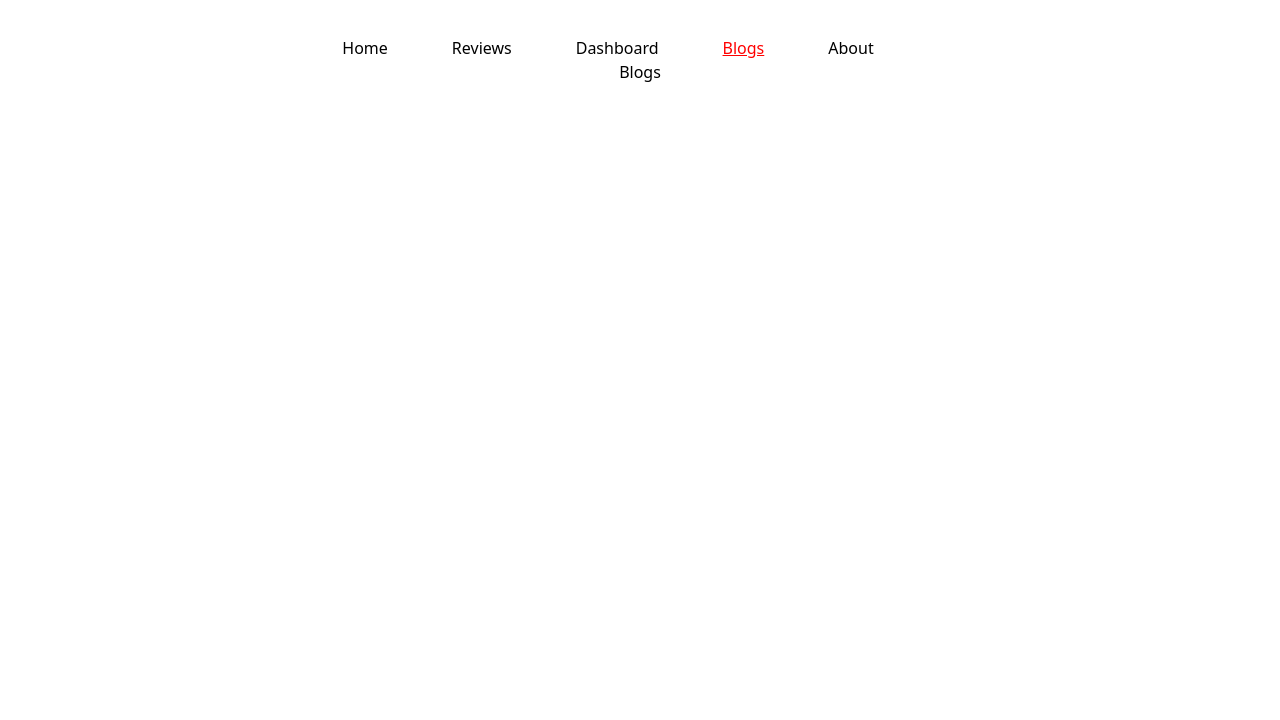
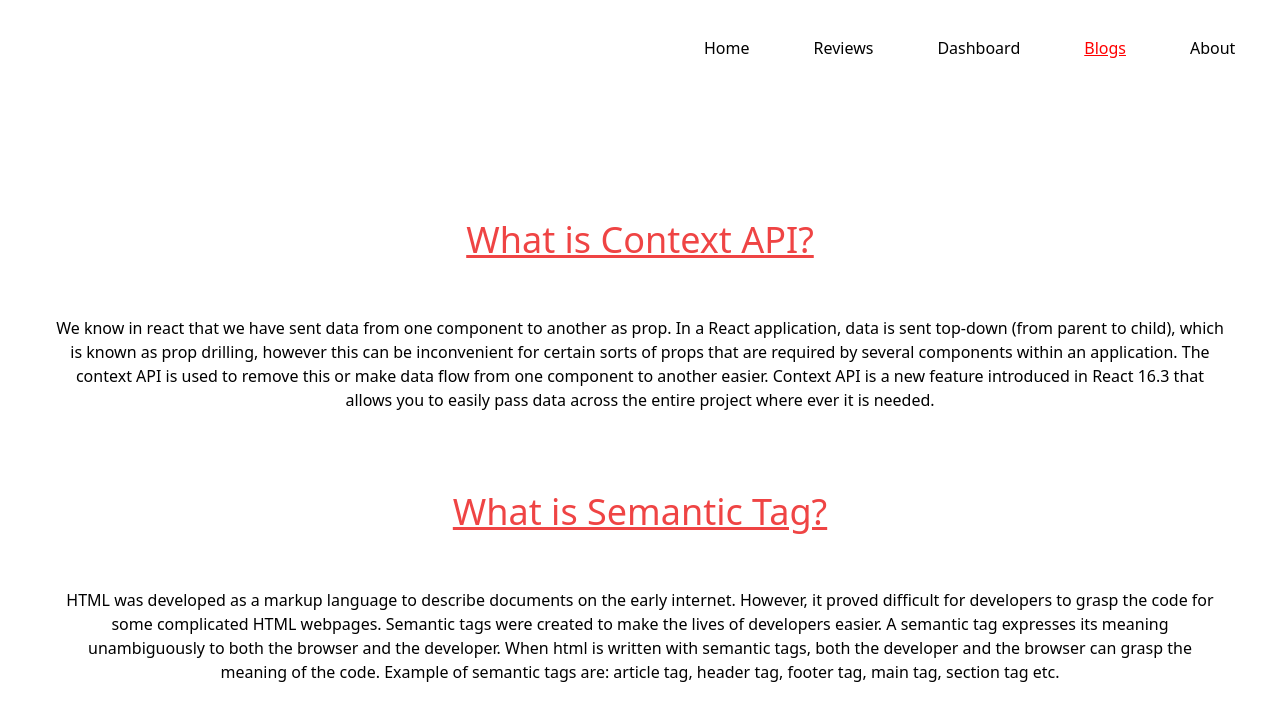
Before and after one commit to FarhanSafin/Product-Analysis-BAT-, a React (Create React App) app: page /blogs in a window 1280 px wide. Shown: the top 720 px of the page. Built offline with nearby package versions, Linux system fonts and the light colour scheme.

Commit message:
Home page and blog page done

```diff
--- a/src/components/Blogs/Blogs.js
+++ b/src/components/Blogs/Blogs.js
@@ -2,8 +2,11 @@ import React from 'react';
 
 const Blogs = () => {
     return (
-        <div>
-            <h2>Blogs</h2>
+        <div className='mt-40'>
+            <h2 className='underline text-4xl mt-20 text-red-500'>What is Context API?</h2>
+            <p className='m-14'>We know in react that we have sent data from one component to another as prop. In a React application, data is sent top-down (from parent to child), which is known as prop drilling, however this can be inconvenient for certain sorts of props that are required by several components within an application. The context API is used to remove this or make data flow from one component to another easier. Context API is a new feature introduced in React 16.3 that allows you to easily pass data across the entire project where ever it is needed.</p>
+            <h2 className='underline text-4xl mt-20 text-red-500'>What is Semantic Tag?</h2>
+            <p className='m-14'>HTML was developed as a markup language to describe documents on the early internet. However, it proved difficult for developers to grasp the code for some complicated HTML webpages. Semantic tags were created to make the lives of developers easier. A semantic tag expresses its meaning unambiguously to both the browser and the developer. When html is written with semantic tags, both the developer and the browser can grasp the meaning of the code. Example of semantic tags are: article tag, header tag, footer tag, main tag, section tag etc.</p>
         </div>
     );
 };
--- a/src/components/Home/Home.js
+++ b/src/components/Home/Home.js
@@ -1,9 +1,10 @@
 import React from 'react';
+import { Link } from 'react-router-dom';
 
 const Home = () => {
     return (
         <div >
-        <div className='flex'>
+        <section className='flex'>
             <img className='w-96 mx-48 mt-28' src="https://i.ibb.co/HqxR5vk/bat.jpg" alt="" />
             <div className='mt-52'>
             <h2 className='text-9xl hover:text-orange-300'>The Best Place</h2>
@@ -11,7 +12,12 @@ const Home = () => {
             <p className='mt-10 mr-24 text-orange-900 hover:text-red-400'>A cricket bat is a special bit of kit used by batters to smash the ball in the sport of cricket. A cricket bat is a special bit of kit used by batters to smash the ball in the sport of cricket. It normally consists of a cane handle coupled to a flat-fronted willow-wood blade. A hitter who is making ground can also utilize it to avoid a run out by gripping the bat and tapping the ground with it.</p>
             <a href="https://youtu.be/EN4tiVoKew4"><button class="bg-red-400 hover:bg-red-900 text-white font-bold py-2 px-4 rounded-full mt-10">Preview</button></a>
             </div>
-        </div>
+        </section>
+
+        <section>
+            <h2 className='mt-48 text-3xl'>Customer Review</h2>
+            <Link to="/reviews"><button class="bg-red-400 hover:bg-red-900 text-white font-bold py-2 px-4 rounded-full mt-10">Preview</button></Link>
+        </section>
         </div>
     );
 };
--- a/src/components/Navbar/Navbar.js
+++ b/src/components/Navbar/Navbar.js
@@ -13,7 +13,7 @@ const Navbar = () => {
 
     return (
         <nav>
-            <ul className='md:flex place-content-center mt-9'>
+            <ul className='md:flex mt-9 ml-80 pl-96'>
                 {
                     routes.map(route => <Navigate
                     key={route.id}
```
